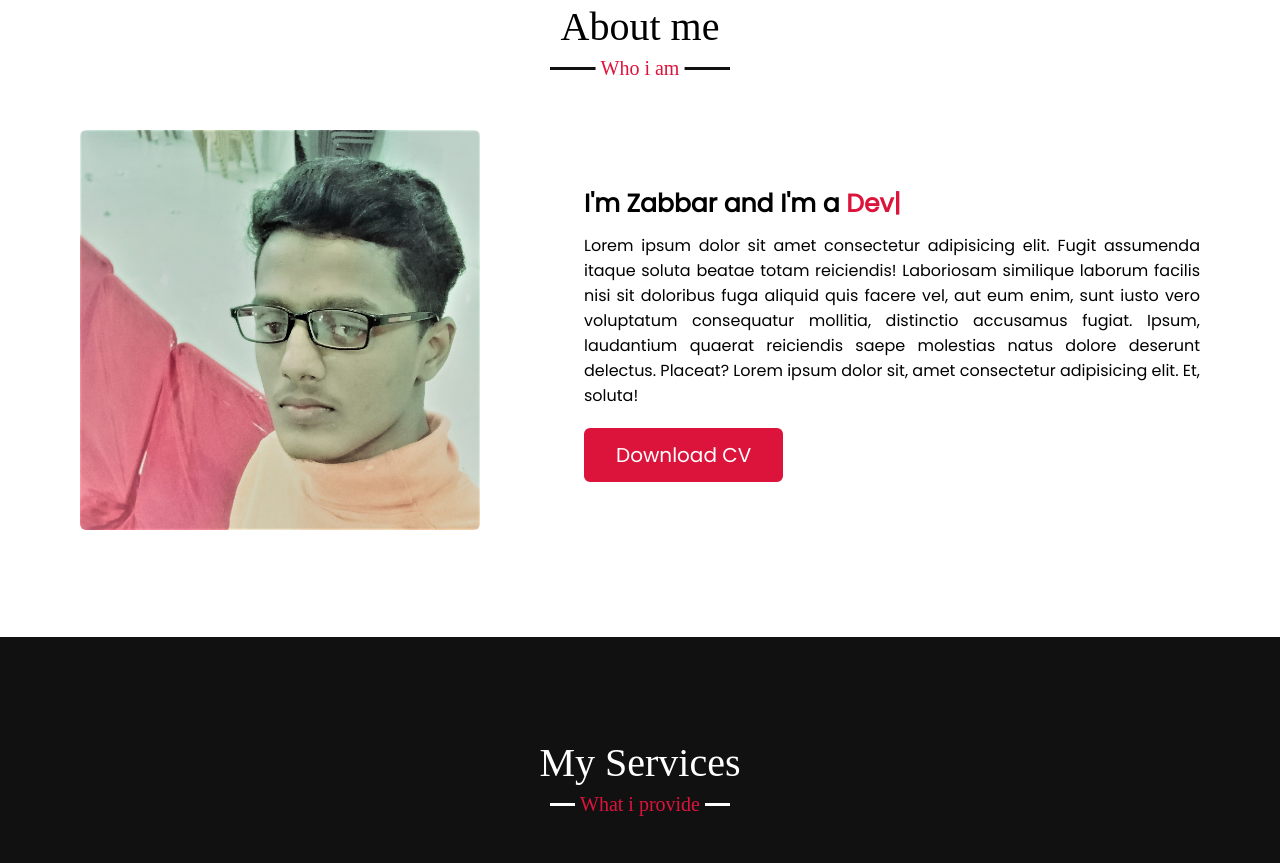
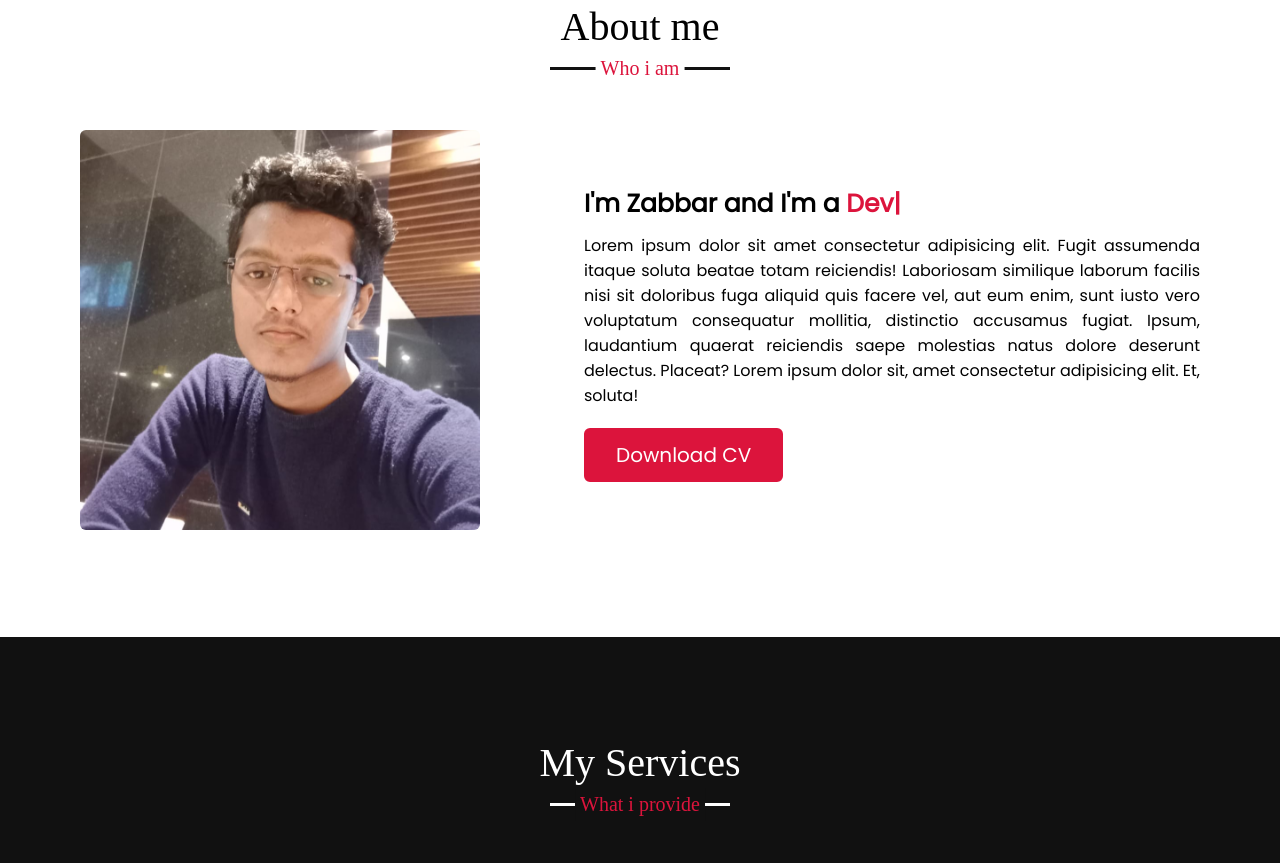
Before and after one commit to mirzacoder1/myPortfolio, a plain HTML site: page index.html in a window 1280 px wide. Shown: the part 917-1780 px from the top of the page. Drawn offline with nearby package versions, Linux system fonts and the light colour scheme; a web font is replaced by a local one.

Commit message:
Update index.html

```diff
--- a/index.html
+++ b/index.html
@@ -53,7 +53,7 @@
             <div class="about-content">
                 <div class="column left">
 
-                    <img src="./Tayyab.jpg" alt="">
+                    <img src="./tayyab1.jpeg" alt="">
 
                 </div>
                 <div class="column right">
```
